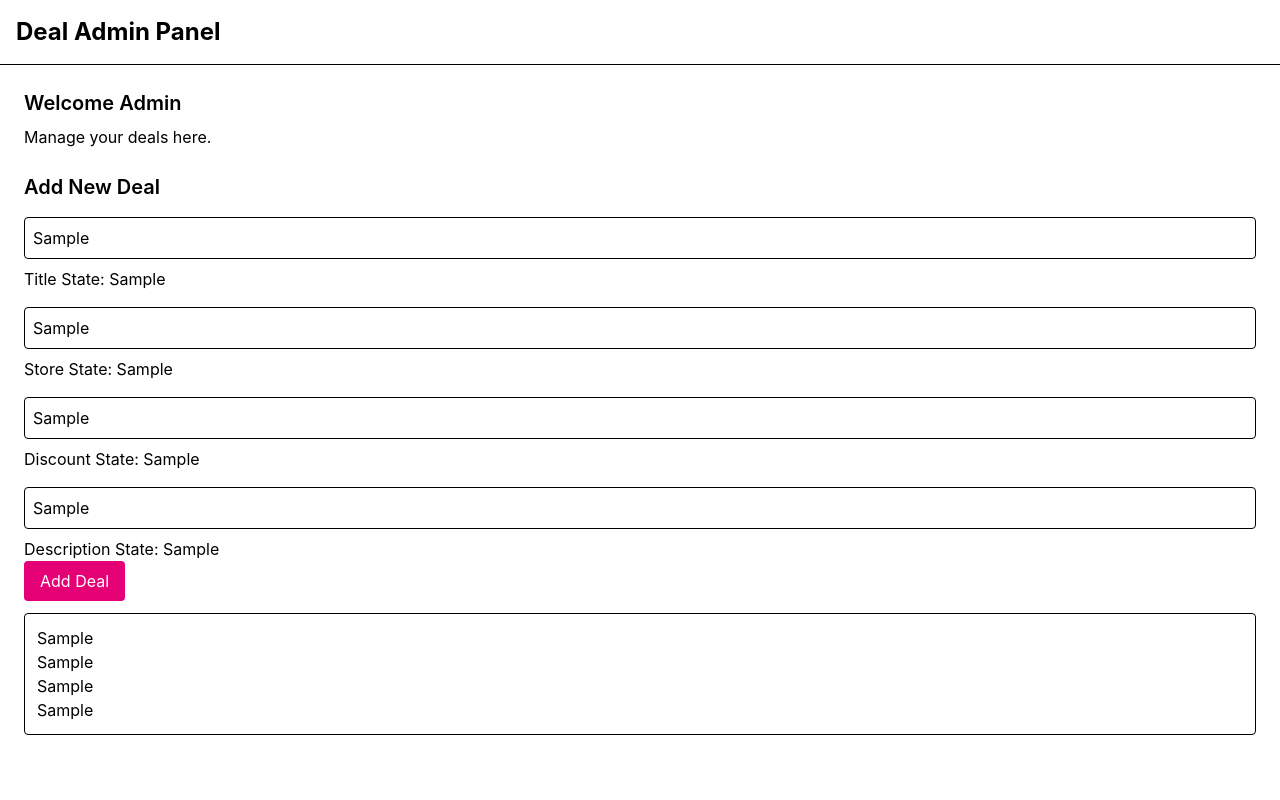
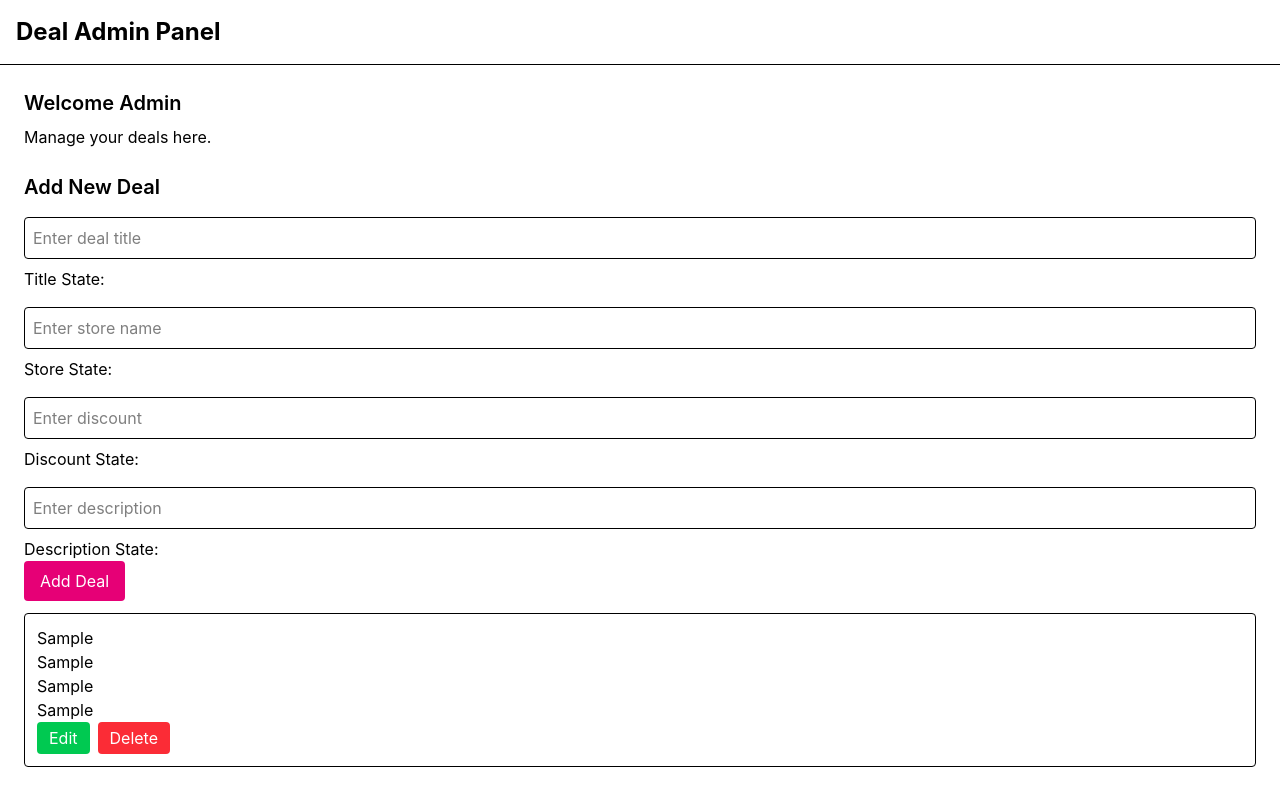
Before and after one commit to ml8957835-son/deal-website, a React (Vite) app: page / in a window 1280 px wide. Both pictures are taken after typing "Sample", "Sample", "Sample", "Sample" into the empty fields and a click on the button "Add Deal". Built offline with nearby package versions, Linux system fonts and the light colour scheme.

Commit message:
edit deal working

```diff
--- a/src/App.jsx
+++ b/src/App.jsx
@@ -16,6 +16,7 @@ function App() {
   const [discount, setDiscount] = useState("");
   const [description, setDescription] = useState("");
   const [deals, setDeals] = useState([]);
+  const [selectedIndex, setSelectedIndex] = useState(null);
 
 const addDeal = () => {
   const newDeal = {
@@ -25,7 +26,35 @@ const addDeal = () => {
     description
   };
 
+  if (selectedIndex !== null) {
+    const updatedDeals = [...deals];
+    updatedDeals[selectedIndex] = newDeal;
+    setDeals(updatedDeals);
+    setSelectedIndex(null);
+  }
+  else{
   setDeals([...deals, newDeal]);
+  }
+
+setTitle("");
+setStore("");
+setDiscount("");
+setDescription("");
+};
+const deleteDeal = (indexToDelete) =>
+  {
+const updatedDeals = deals.filter((deal, index) => {
+  return index !== indexToDelete;
+});
+setDeals(updatedDeals);
+};
+const editDeal = (index) => {
+  setSelectedIndex(index);
+
+  setTitle(deals[index].title);
+  setStore(deals[index].store);
+  setDiscount(deals[index].discount);
+  setDescription(deals[index].description);
 };
 
   return (
@@ -103,10 +132,20 @@ const addDeal = () => {
 {deals.map((deal, index) => (
   <div key={index} className="border p-3 mt-3 rounded">
     <h3>{deal.title}</h3>
+    <p>{deal.store}</p>
     <p>{deal.discount}</p>
-    <p>{deal.store}</p>
     <p>{deal.description}</p>
-  </div>
+<button className="bg-green-500 text-white px-3 py-1 rounded mr-2"
+ onClick={() => editDeal(index)}>
+  Edit
+</button>
+<button
+  className="bg-red-500 text-white px-3 py-1 rounded"
+  onClick={() => deleteDeal(index)}
+>
+  Delete
+</button>
+</div>
 ))}
 </div>
     </div>
```
